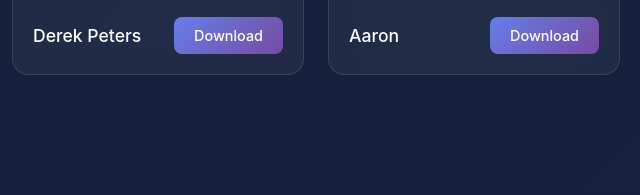
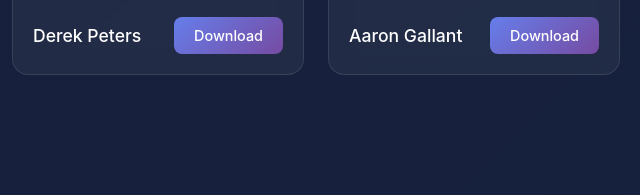
Before and after one commit to Davaakhatan/g3-champions, a plain HTML site: page index.html in a window 1280 px wide. Shown: the part 7342-7537 px from the top of the page, 640-1280 px from the left. Drawn offline with Linux system fonts and the light colour scheme.

Commit message:
Rename Aaron to Aaron Gallant

```diff
--- a/index.html
+++ b/index.html
@@ -812,11 +812,11 @@
                 <a href="assets/cards/1090_derek_peters.png" download class="download-btn">Download</a>
             </div>
         </div>
-        <div class="card" data-name="aaron">
-            <img src="assets/cards/1091_aaron.png" alt="Aaron" class="card-preview" onclick="openModal(this.src)">
+        <div class="card" data-name="aaron gallant">
+            <img src="assets/cards/1091_aaron_gallant.png" alt="Aaron Gallant" class="card-preview" onclick="openModal(this.src)">
             <div class="card-info">
-                <span class="card-name">Aaron</span>
-                <a href="assets/cards/1091_aaron.png" download class="download-btn">Download</a>
+                <span class="card-name">Aaron Gallant</span>
+                <a href="assets/cards/1091_aaron_gallant.png" download class="download-btn">Download</a>
             </div>
         </div>
         <div class="card" data-name="drew pokorny">
```
Also changed, not shown: 2 other files.
